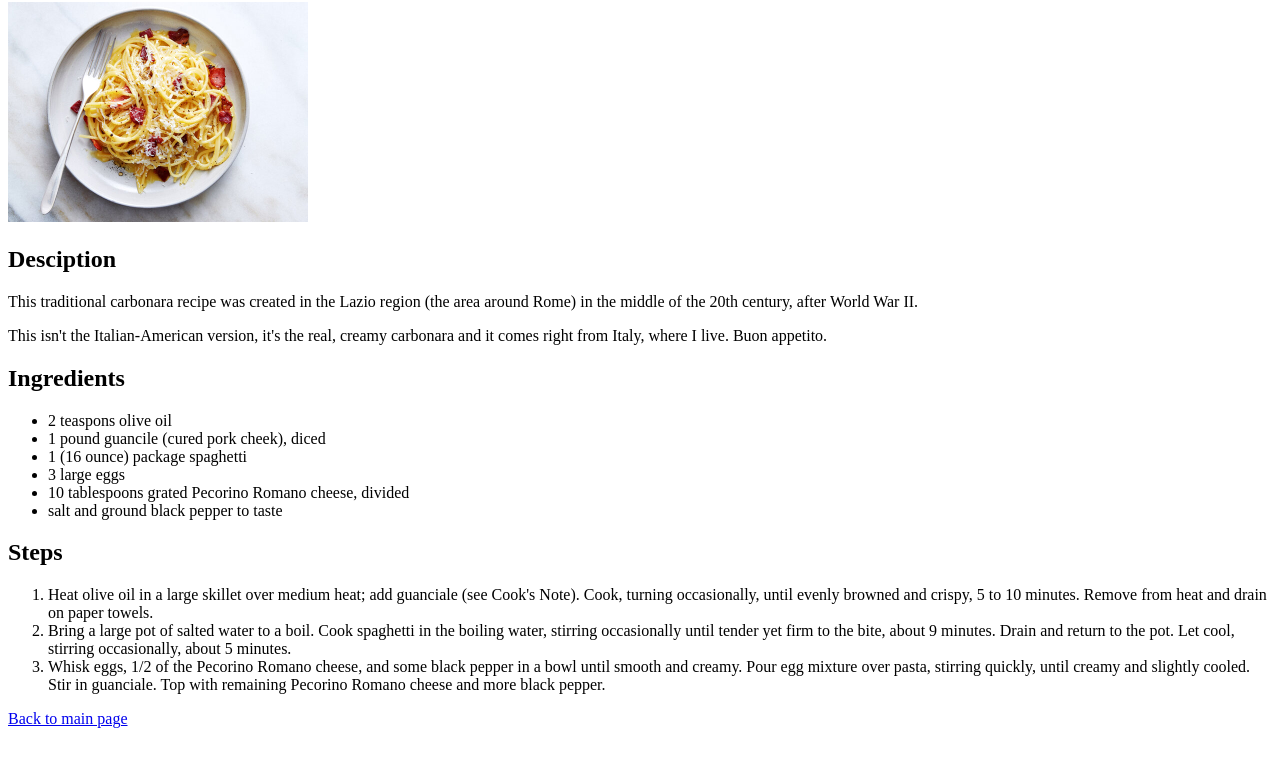
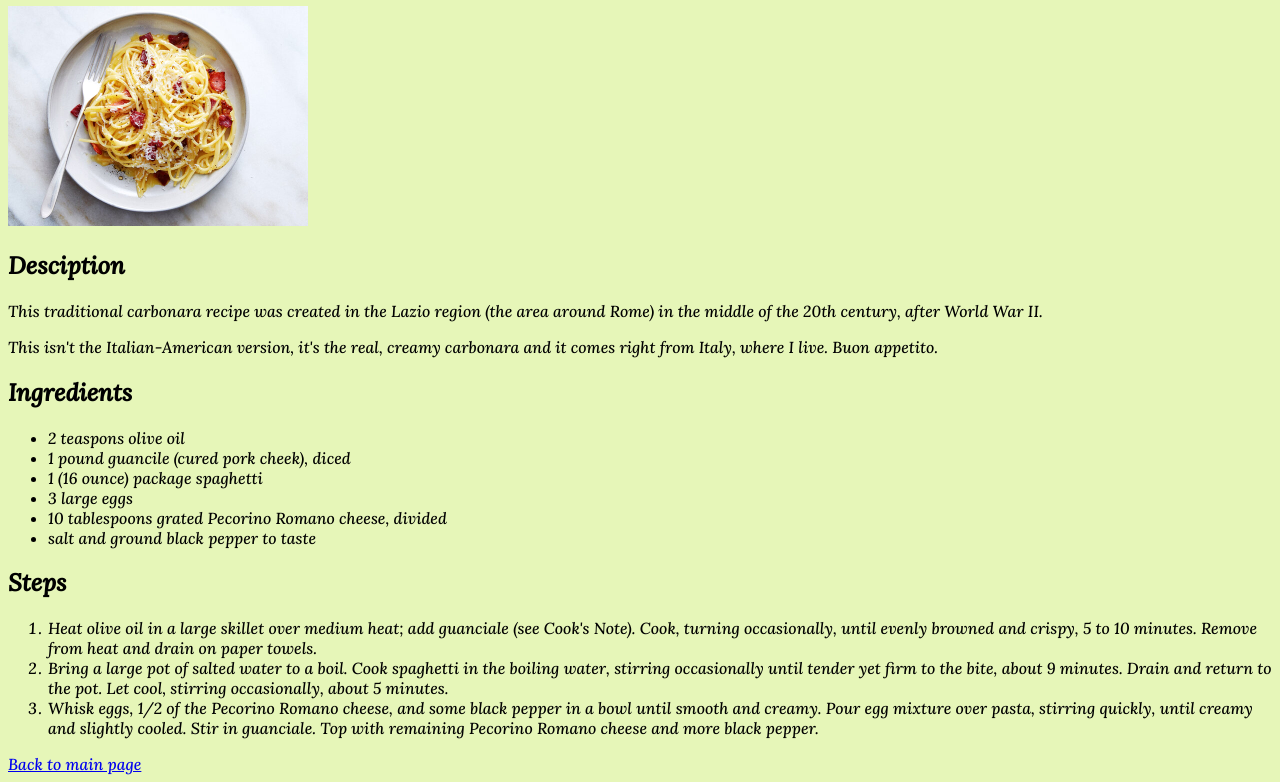
Before and after one commit to bobul/odin-recipes, a plain HTML site: page recipes/carbonara.html in a window 1280 px wide. Shown: the part 78-860 px from the top of the page. Before the commit the page ends 814 px from the top, so only its background shows below. Drawn offline with Linux system fonts and the light colour scheme.

Commit message:
Add fonts. Give some style to all pages

```diff
--- a/recipes/carbonara.html
+++ b/recipes/carbonara.html
@@ -2,9 +2,10 @@
 <html lang="en">
 <head>
     <meta charset="UTF-8">
+    <link rel="stylesheet" href="../style.css">
     <title>Carbonara</title>
 </head>
-<body>
+<body class="body carbonara">
     <h1>Spaghetti Carbonara</h1>
     <img src="../images/carbonara.jpg" alt="carbonara" width="300px">
     <h2>Desciption</h2>
--- /dev/null
+++ b/style.css
@@ -0,0 +1,13 @@
+@font-face {
+    font-weight: bolder;
+    font-family: Lora;
+    src: url(fonts/Lora/Lora-MediumItalic.ttf);
+}
+
+.body.index,
+.body.lasagna,
+.body.brulee,
+.body.carbonara{
+    background-color: rgba(220, 242, 153, 0.69);
+    font-family: Lora;
+}
```
Also changed, not shown: index.html (+2 -1 lines), recipes/creme-brulee.html (+2 -1 lines), recipes/lasagna.html (+2 -1 lines), fonts/Lora/Lora-Bold.ttf (added), fonts/Lora/Lora-BoldItalic.ttf (added), fonts/Lora/Lora-Italic.ttf (added), fonts/Lora/Lora-Medium.ttf (added), fonts/Lora/Lora-MediumItalic.ttf (added), fonts/Lora/Lora-Regular.ttf (added), fonts/Lora/Lora-SemiBold.ttf (added), fonts/Lora/Lora-SemiBoldItalic.ttf (added).
